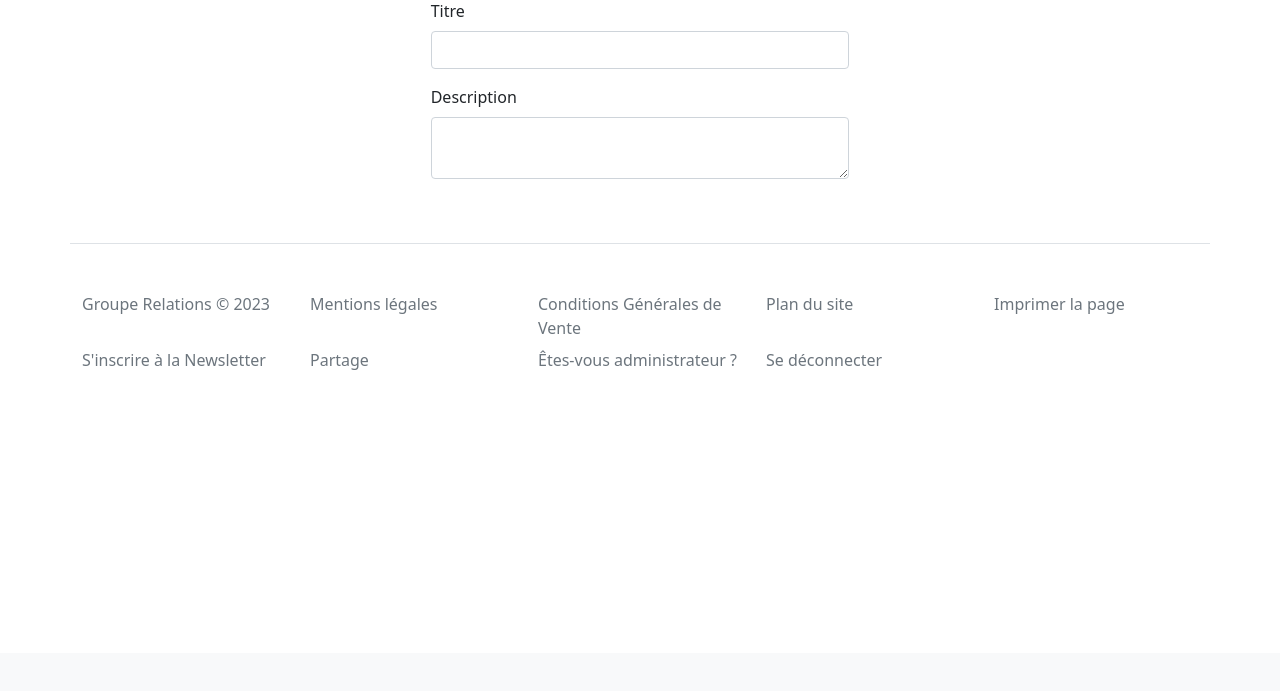
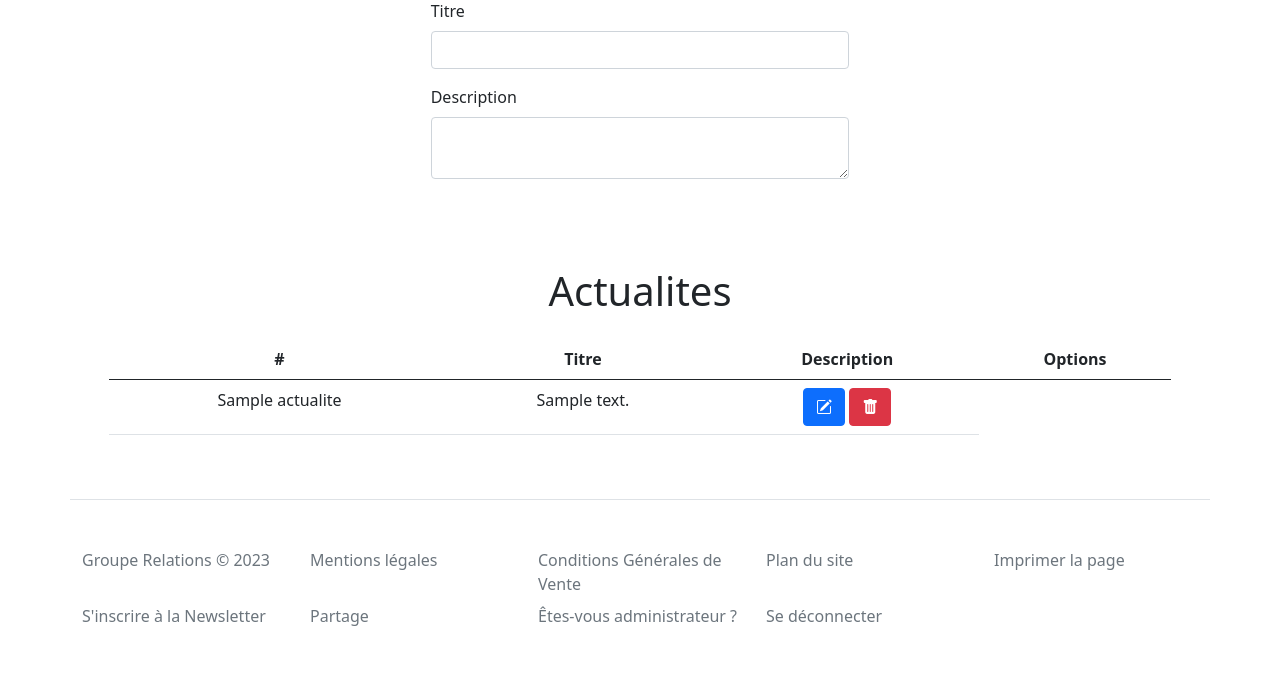
Before and after one commit to Philisavailable/Hotel-Projet, a Symfony app: template templates/admin/actualite/actualite-form.html.twig in a window 1280 px wide. Shown: the part 147-838 px from the top of the page. Before the commit the page ends 517 px from the top, so only its background shows below. Run offline with Twig, Linux system fonts and the light colour scheme; the template is opened without the code that fills it: most values are stand-ins (such as "Sample title", 1, 10 or a date in 2020); form fields are guessed from the names that the template uses; some libraries are stand-ins or nearby versions.

Commit message:
modif actualite-wafa

```diff
--- a/templates/actualite/show-actualite2.html.twig
+++ b/templates/actualite/show-actualite2.html.twig
@@ -7,7 +7,7 @@
        <h1 class="text-center my-4"> HouseHotel, centre-ville</h1>
 
 <div class="card mb-3">
-            <img  src="{{ asset('uploads/actualite-6440f6398af88.jpg') }}" class="card-img-top" alt="...">
+            <img  src="{{ asset('uploads/actualite-6440f6398af88.jpg') }}"  width="1500" height="750" class="card-img-top" alt="...">
 
   <div class="card-body">
     <h5 class="card-title">EXPOSITION DAVID HOCKNEY AU MUSÉE GRANET À AIX-EN-PROVENCE</h5>
--- a/templates/actualite/show-actualite4.html.twig
+++ b/templates/actualite/show-actualite4.html.twig
@@ -4,10 +4,11 @@
 
 
 {% block body %}
-       <h1 class="text-center my-4"> HouseHotel, centre-ville</h1>
+      <h1 class="text-center my-4"> HouseHotel, centre-ville </h1>
+
 
 <div class="card mb-3">
-            <img src="{{ asset('uploads/actualite2-6440f61804409.jpg') }}" class="card-img-top" alt="...">
+            <img src="{{ asset('uploads/actualite2-6440f61804409.jpg') }}"  width="1500" height="750" class="card-img-top" alt="...">
 
   <div class="card-body">
     <h5 class="card-title">EXPOSITION DAVID HOCKNEY AU MUSÉE GRANET À AIX-EN-PROVENCE</h5>
--- a/templates/admin/actualite/actualite-form.html.twig
+++ b/templates/admin/actualite/actualite-form.html.twig
@@ -1,9 +1,11 @@
-{% extends 'base.html.twig' %}
+{% extends "base.html.twig" %}
 
-{% block title %} Actualite | hotel{% endblock %}
+{% block title %}Backoffice | Actualites{% endblock %}
+
 
 {% block body %}
-    <h3 class="lien-hotel text-center my-2">Ajouter une Actualites</h3>
+
+  <h3 class="lien-hotel text-center my-2">Ajouter une Actualites</h3>
 
 <div class="my-5 mx-auto col-6">
     {{ form_start(form)}}
@@ -16,4 +18,35 @@
         </div>
     {{ form_end(form)}}
 </div>
+
+	<div class="row">
+		<div class="col-10 mx-auto">
+            <h1 class="text-center my-4">Actualites</h1>
+			<table class="table">
+				<thead>
+					<tr class="text-center">
+						<th>#</th>
+						<th>Titre</th>
+						<th>Description</th>
+						<th>Options</th>
+					</tr>
+				</thead>
+				<tbody>
+					{% for actualite in actualites %}
+						<tr class="text-center">
+							<td>{{ actualite.titre }}</td>
+							<td>{{ actualite.description }}</td>
+
+
+							<td>
+                                <a href="{{ path('update_actualite', {'id': actualite.id}) }}" class="text-info" title="Modifier la catégorie"><i class="btn btn-primary bi bi-pencil-square"></i></a>
+                                <a href="{{ path('delete_actualite', {'id': actualite.id}) }}" class="text-danger" title="Archiver la catégorie" onclick="return confirm('Cette action va supprimer une actualite. Voulez-vous continuer ?')"><i class="btn btn-danger bi bi-trash-fill"></i></a>
+                            </td>
+						</tr>
+					{% endfor %}
+				</tbody>
+            </table>
+			</div>
+		</div>
+
 {% endblock %}
--- a/templates/admin/commande/show_form_commande.html.twig
+++ b/templates/admin/commande/show_form_commande.html.twig
@@ -4,7 +4,7 @@
 
 {% block body %}
 
- <h1 class="text-center my-4">Ajouter une commande</h1>
+ <h1 class="text-center my-4">Les commande</h1>
 
     <div class="tab-pane fade show active" id="pills-home" role="tabpanel" aria-labelledby="pills-home-tab">
 
@@ -42,7 +42,6 @@
 
                                 <a href="{{ path('update_commande',{'id': commande.id}) }}" class="btn btn-sm btn-info"><i class="bi bi-pencil-square"></i></a>
                                 <a href="{{ path('delete_commande',{'id': commande.id}) }}" class="btn btn-sm btn-info"><i class="btn btn-danger bi bi-trash-fill"></i></a>
-                                <a href="{{ path('delete_commande',{'id': commande.id}) }}" class="btn btn-sm btn-info"><i class="bi bi-search"></i></a>
 
                             </td>
 
```
Also changed, not shown: src/Controller/ActualiteController.php (+9 -7 lines), templates/actualite/show-actualite3.html.twig (+10 -1 lines).
